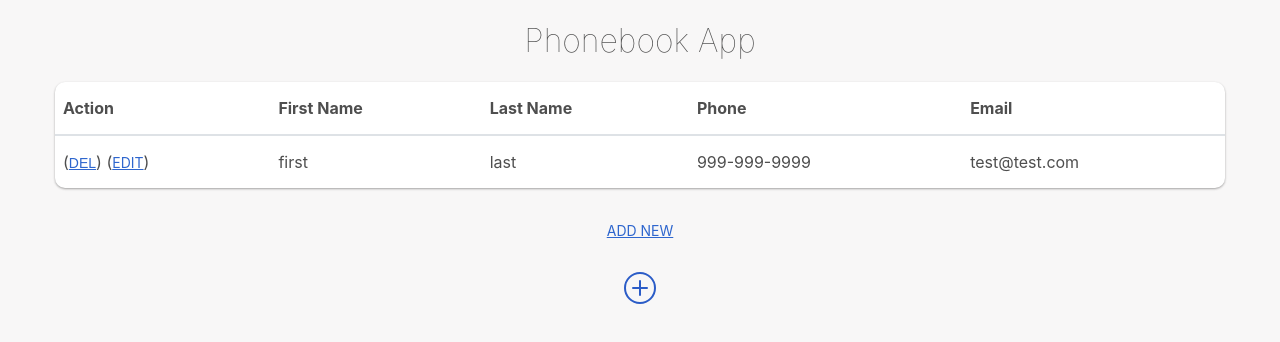
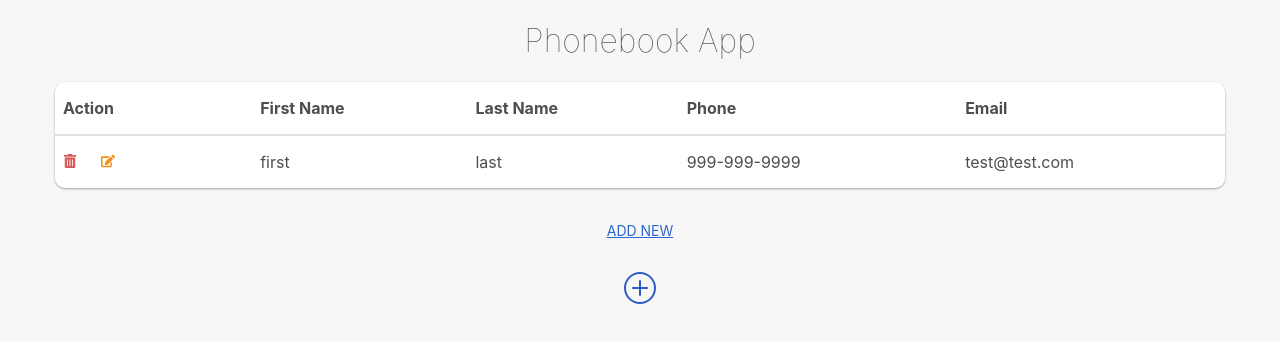
Before and after one commit to dacrands/phonebook-test, a React (Create React App) app: page / in a window 1280 px wide. Shown: the top 342 px of the page. Built offline with nearby package versions, Linux system fonts and the light colour scheme.

Commit message:
Add icon btns

```diff
--- a/src/components/Listing.js
+++ b/src/components/Listing.js
@@ -1,5 +1,6 @@
 import React from "react";
 import { Link } from "react-router-dom";
+import { FaTrashAlt, FaEdit } from 'react-icons/fa';
 import deleteListingById from "../data/deleteListingById";
 import getListings from "../data/getListings";
 
@@ -19,21 +20,27 @@ export default function Listing(props) {
   return (
     <tr>
       <td>
-        (
-        <button className="btn" onClick={() => deleteListing(props.listing)}>
-          Del
+        <button
+          ariaLabel="Delete"
+          title="Delete"
+          className="btn"
+          style={{color: "#d85858", marginRight: "1.5rem"}}
+          onClick={() => deleteListing(props.listing)}
+        >
+          <FaTrashAlt />
         </button>
-        ) (
         <Link
+          ariaLabel="Edit"
+          title="Edit"
           className="btn"
+          style={{color: "#f19017", marginRight: "1.5rem"}}
           to={{
             pathname: "/listing",
             state: { listingToUpdate: props.listing },
           }}
         >
-          Edit
+          <FaEdit />
         </Link>
-        )
       </td>
       <td>{props.listing.firstName}</td>
       <td>{props.listing.lastName}</td>
```
